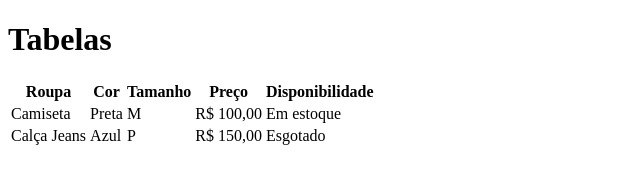
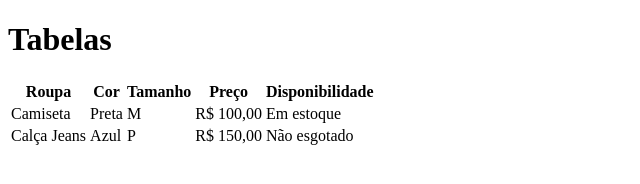
Before and after one commit to edu-devpr/aula-tabela, a plain HTML site: page index.html in a window 1280 px wide. Shown: the full height of the page, 0-640 px from the left. Drawn offline with Linux system fonts and the light colour scheme.

Commit message:
Alteração de calça esgotado para não esgotado.

```diff
--- a/index.html
+++ b/index.html
@@ -31,7 +31,7 @@
             <td>Azul</td>
             <td>P</td>
             <td>R$ 150,00</td>
-            <td>Esgotado</td>
+            <td>Não esgotado</td>
         </tr>
 
     </table>
```
